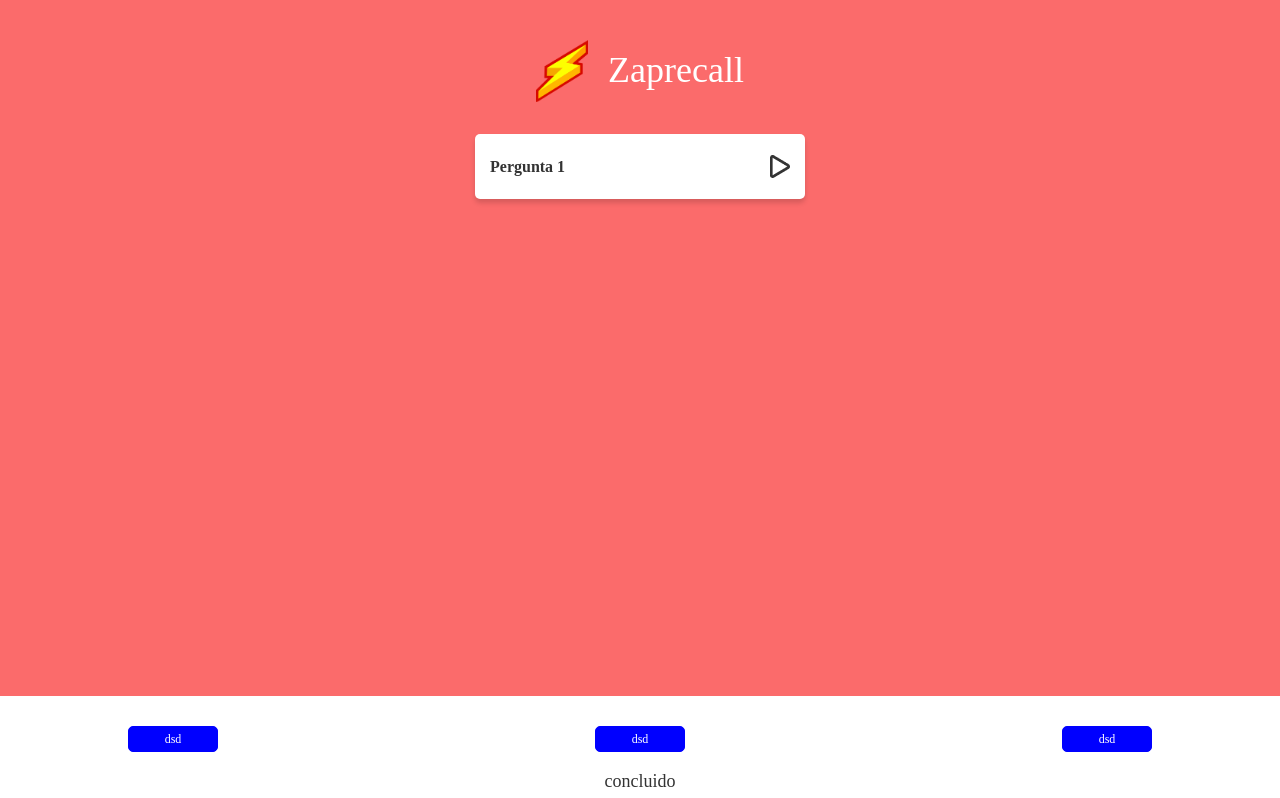
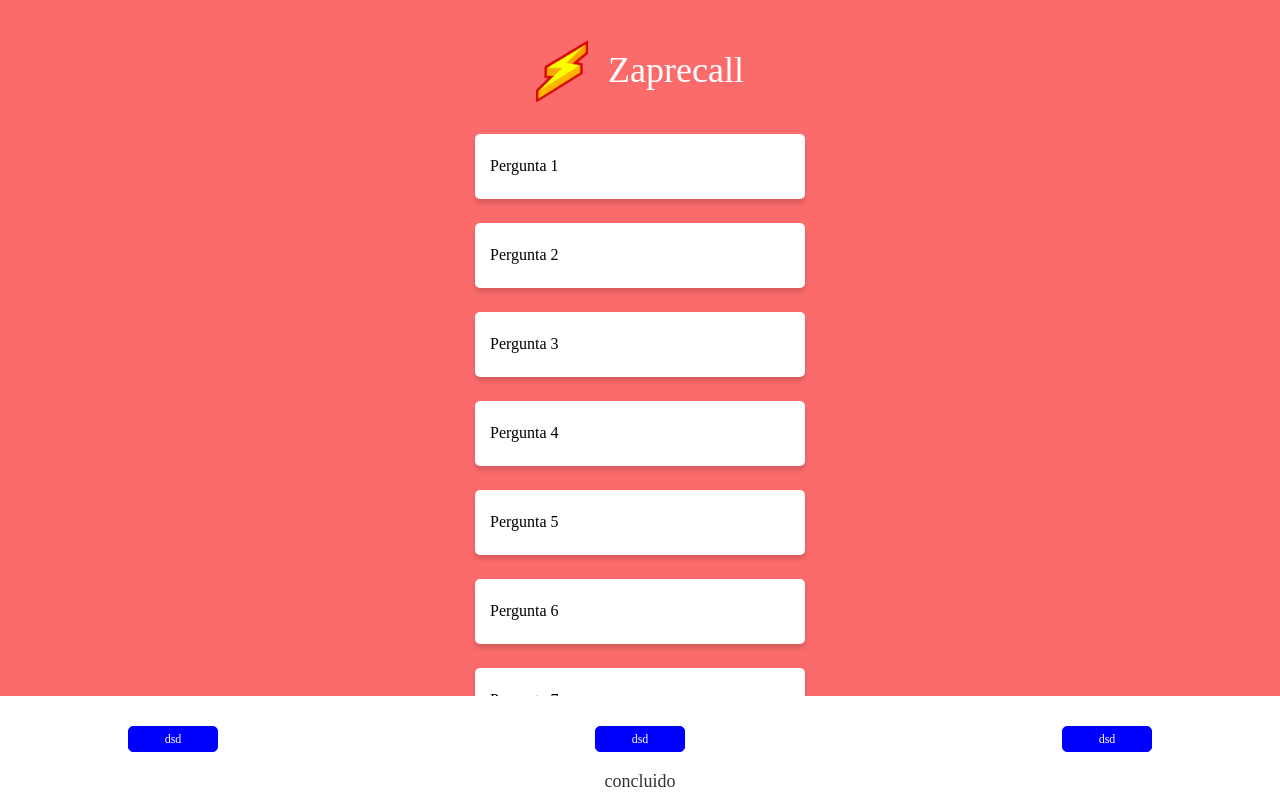
Before and after one commit to eduardaricaldes/projeto9-zaprecall, a JavaScript app: page / in a window 1280 px wide. Shown: the top 798 px of the page. Built offline with nearby package versions, Linux system fonts and the light colour scheme.

Commit message:
modificado para correcao de bugs do projeto

```diff
--- a/package.json
+++ b/package.json
@@ -6,7 +6,7 @@
     "react": "^17.0.2",
     "react-dom": "^17.0.2",
     "react-scripts": "^4.0.3",
-    "styled-components": "^5.3.5"
+    "styled-components": "^5.3.6"
   },
   "scripts": {
     "start": "react-scripts start",
--- a/src/App.js
+++ b/src/App.js
@@ -1,6 +1,6 @@
 import logo from './assets/img/logo.png';
-import setaPlay from './assets/img/seta_play.png'
-
+import FooterConcluidos from './Footer-Concluidos';
+import Perguntas from './components/Perguntas'
 
 export default function App(){
   return (
@@ -9,18 +9,8 @@ export default function App(){
         <img src={logo} alt='logo'></img>
         <h1>Zaprecall</h1>
       </div>
-      <div className="pergunta-fechada">
-          <p>Pergunta 1</p>
-          <img src= {setaPlay} alt="setaplay"></img>
-        </div>
-      <div className="footer-concluidos ">
-        <div className="container-botoes">
-        <button>dsd</button>
-        <button>dsd</button>
-        <button>dsd</button>
-      </div>
-          <p>concluido</p>
-        </div>
+      <Perguntas/>
+      <FooterConcluidos/>
     </div>
   )
 }
--- a/src/assets/css/style.css
+++ b/src/assets/css/style.css
@@ -80,7 +80,7 @@
   padding:5px;
 }
 
-.pergunta-fechada {
+/* .pergunta-fechada {
   width: 300px;
   height: 35px;
   background-color: #FFFFFF;
@@ -91,7 +91,7 @@
   display: flex;
   align-items: center;
   justify-content: space-between;
-}
+} */
 
 .pergunta-fechada > p {
   font-family: 'Recursive';
@@ -101,6 +101,7 @@
   line-height: 19px;
   color: #333333;
 }
+
 
 .pergunta-aberta {
   width: 300px;
@@ -122,6 +123,7 @@
   justify-content: space-between;
 }
 
+
 .pergunta-aberta > img{
   position: absolute;
   bottom: 10px;
```
Also changed, not shown: 1 other file (tests, documents, lock files or other folders).
